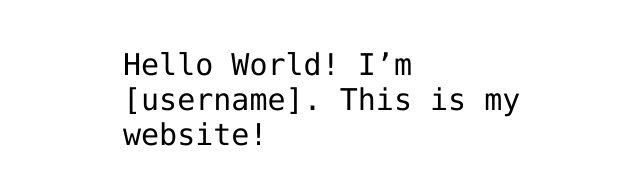
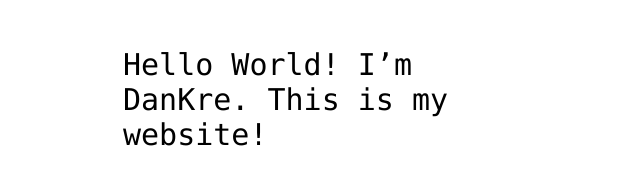
Before and after one commit to ApotDanKre/ApotDanKre.github.io, a plain HTML site: page index.html in a window 1280 px wide. Shown: the part 341-526 px from the top of the page, without its empty margins (317-957 px from the left). Drawn offline with Linux system fonts and the light colour scheme.

Commit message:
add my username

```diff
--- a/index.html
+++ b/index.html
@@ -11,6 +11,6 @@
 
 <img src="https://octodex.github.com/images/daftpunktocat-thomas.gif" id="octocat" alt="octocat-gif" />
 
-<p>Hello World! I’m [username]. This is my website!</p>
+<p>Hello World! I’m DanKre. This is my website!</p>
 </body>
 </html>
```
